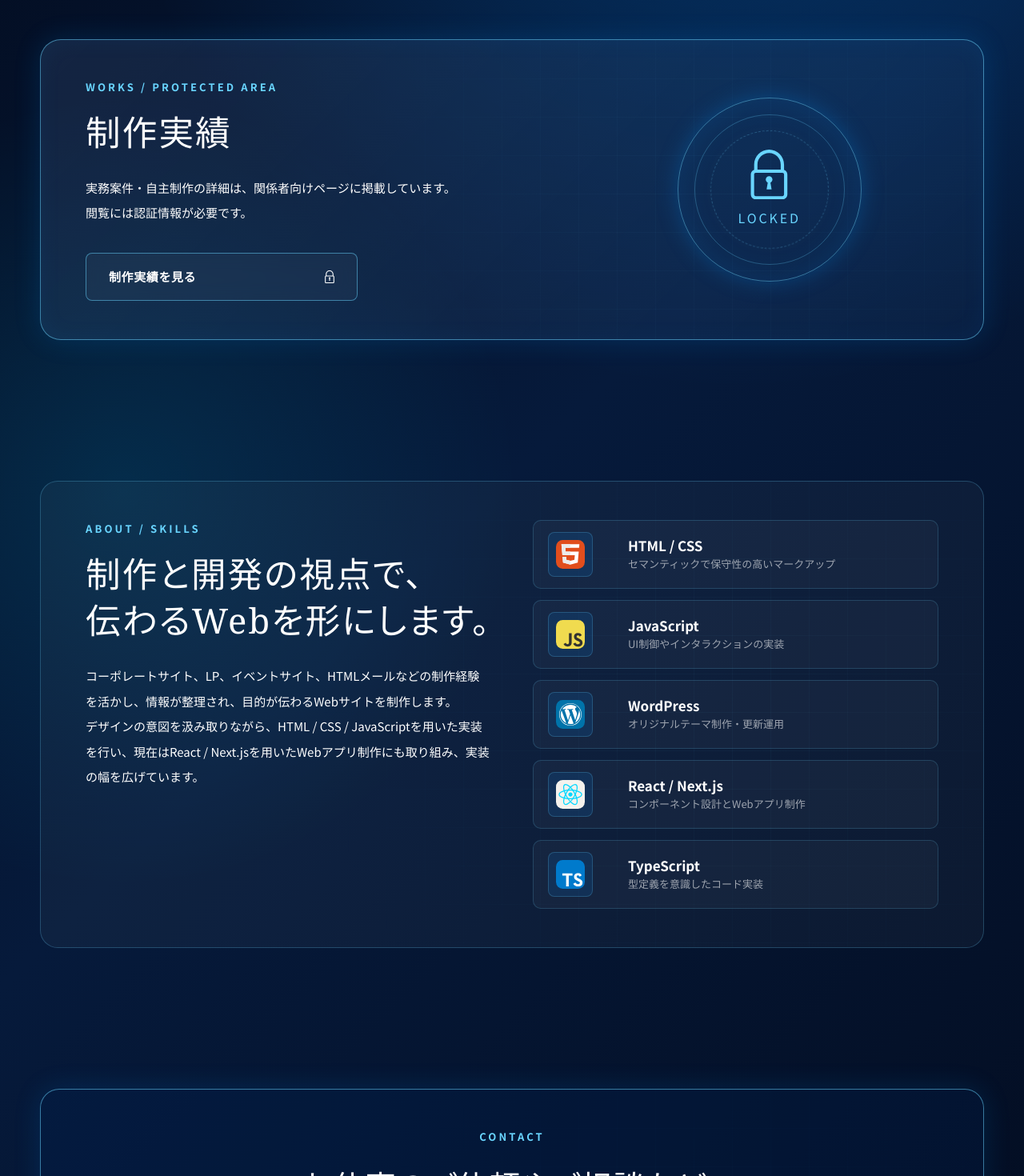
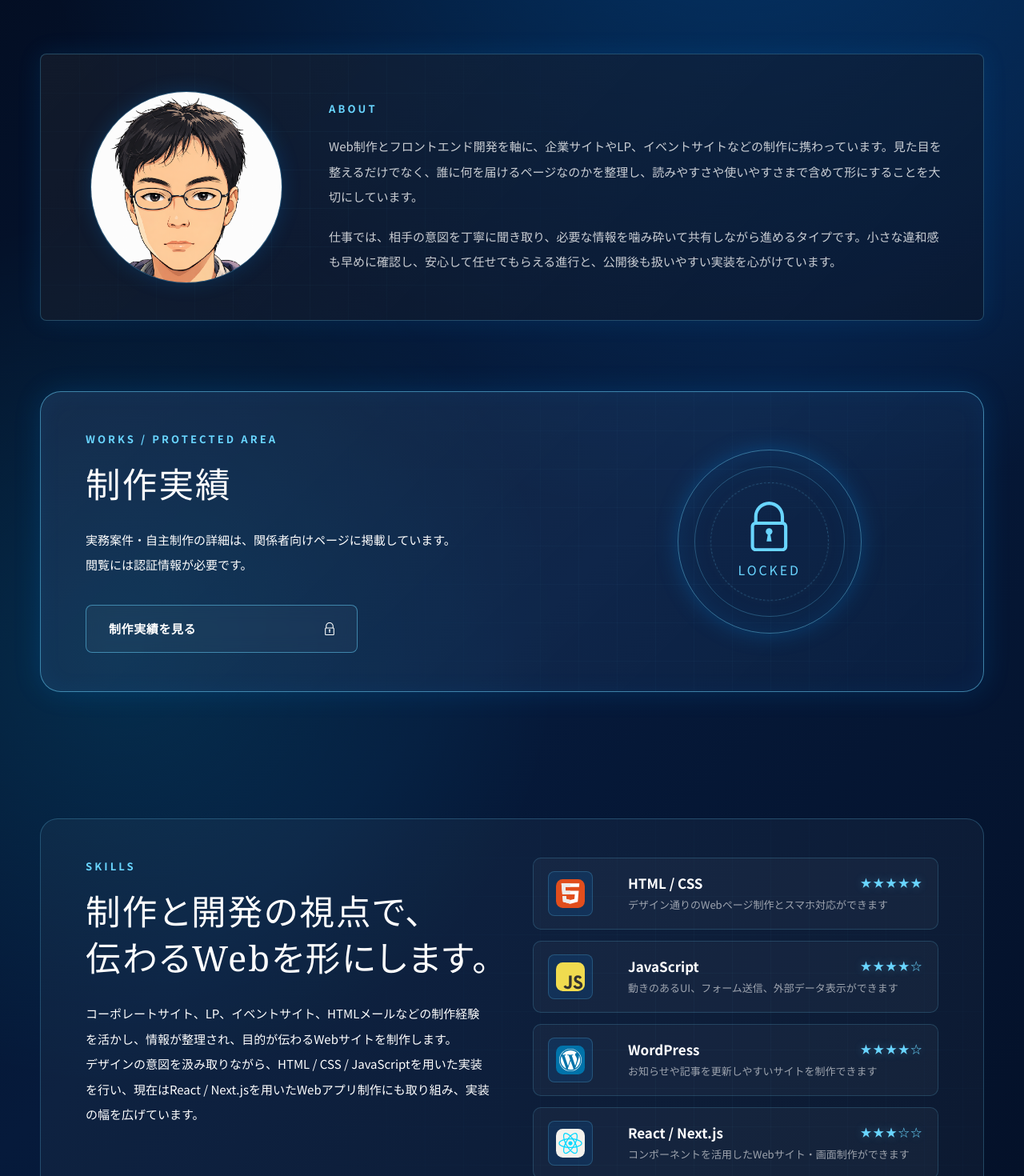
Before and after one commit to hiro9791777/portfolio, a Next.js app: page / in a window 1280 px wide. Shown: the part 800-2270 px from the top of the page at 80% size. Built offline with nearby package versions, Linux system fonts and the light colour scheme.

Commit message:
トップページにプロフィール追加

```diff
--- a/app/components/Header.module.css
+++ b/app/components/Header.module.css
@@ -34,7 +34,7 @@
 
 .header__nav {
     display: flex;
-    gap: 0 40px;
+    gap: 0 32px;
 }
 
 .header__nav a {
@@ -56,10 +56,10 @@
 
     .header__nav {
         flex-wrap: wrap;
-        gap: 0 21px;
+        gap: 0 16px;
     }
 
     .header__nav a {
-        font-size: 12px;
+        font-size: 11px;
     }
 }
--- a/app/components/Header.tsx
+++ b/app/components/Header.tsx
@@ -18,6 +18,7 @@ const Header = () => {
             <nav className={styles.header__nav} aria-label="グローバルナビゲーション">
                 <Link href="/#works">WORKS</Link>
                 <Link href="/#about">ABOUT</Link>
+                <Link href="/#skills">SKILLS</Link>
                 <Link href="/#contact">CONTACT</Link>
             </nav>
         </div>
--- a/app/page.module.css
+++ b/app/page.module.css
@@ -355,6 +355,79 @@
     letter-spacing: 0.44em;
 }
 
+/* about */
+.about {
+    padding-bottom: 18px;
+}
+
+.about-profile {
+    position: relative;
+    display: grid;
+    grid-template-columns: 260px 1fr;
+    gap: 48px;
+    align-items: center;
+    padding: 46px 52px;
+    border: 1px solid rgba(105, 213, 255, 0.26);
+    border-radius: 8px;
+    background:
+    linear-gradient(135deg, rgba(255, 255, 255, 0.06), rgba(255, 255, 255, 0.025)),
+    rgba(2, 8, 23, 0.46);
+    box-shadow: 0 0 30px rgba(0, 150, 255, 0.12);
+    overflow: hidden;
+}
+
+.about-profile::before {
+    content: "";
+    position: absolute;
+    inset: 0;
+    background-image:
+    linear-gradient(rgba(105, 213, 255, 0.04) 1px, transparent 1px),
+    linear-gradient(90deg, rgba(105, 213, 255, 0.04) 1px, transparent 1px);
+    background-size: 48px 48px;
+    mask-image: radial-gradient(circle at 24% 48%, #000 0%, transparent 54%);
+    pointer-events: none;
+}
+
+.about-profile__image-wrap {
+    position: relative;
+    z-index: 2;
+    aspect-ratio: 1 / 1;
+    width: 240px;
+    justify-self: center;
+    overflow: hidden;
+    border-radius: 50%;
+    border: 1px solid rgba(105, 213, 255, 0.28);
+    background: rgba(0, 140, 255, 0.1);
+    box-shadow:
+    0 0 24px rgba(0, 150, 255, 0.18),
+    inset 0 0 24px rgba(0, 150, 255, 0.08);
+}
+
+.about-profile__image {
+    width: 100%;
+    height: 100%;
+    object-fit: cover;
+}
+
+.about-profile__body {
+    position: relative;
+    z-index: 2;
+}
+
+.about-profile__text {
+    display: grid;
+    gap: 18px;
+    margin-top: 20px;
+    color: rgba(255, 255, 255, 0.78);
+    font-size: 15px;
+    line-height: 2.1;
+}
+
+/* skills */
+.skills-section {
+    padding-top: 70px;
+}
+
 /* protected works */
 .works-entry {
     padding-top: 70px;
@@ -508,7 +581,7 @@
     grid-template-columns: 82px 1fr;
     gap: 18px;
     align-items: center;
-    padding: 14px 18px;
+    padding: 16px 18px;
     border: 1px solid rgba(105, 213, 255, 0.18);
     border-radius: 10px;
     background: rgba(255, 255, 255, 0.035);
@@ -527,13 +600,30 @@
     border: 1px solid rgba(105, 213, 255, 0.22);
 }
 
+.skill__row {
+    display: flex;
+    align-items: center;
+    justify-content: space-between;
+    gap: 18px;
+}
+
 .skill__title {
     font-weight: 700;
     font-size: 17px;
     line-height: 1.5;
 }
 
+.skill__rating {
+    flex: 0 0 auto;
+    color: #69d5ff;
+    font-size: 14px;
+    line-height: 1.4;
+    letter-spacing: 0.12em;
+    text-shadow: 0 0 12px rgba(105, 213, 255, 0.28);
+}
+
 .skill__text {
+    margin-top: 4px;
     color: rgba(255, 255, 255, 0.58);
     font-size: 13px;
     line-height: 1.7;
@@ -705,8 +795,14 @@
 
 @media (max-width: 900px) {
     .works-card,
-    .about-card {
+    .about-card,
+    .about-profile {
     grid-template-columns: 1fr;
+    }
+
+    .about-profile__image-wrap {
+    max-width: 240px;
+    justify-self: center;
     }
 
     .hero__meta {
@@ -778,8 +874,17 @@
 
     .works-card,
     .about-card,
+    .about-profile,
     .contact-card {
     padding: 32px 24px;
+    }
+
+    .about-profile {
+    gap: 30px;
+    }
+
+    .about-profile__image-wrap {
+    width: min(220px, 72vw);
     }
 
     .lock-visual__circle {
@@ -795,6 +900,12 @@
     grid-template-columns: 64px 1fr;
     }
 
+    .skill__row {
+    align-items: flex-start;
+    flex-direction: column;
+    gap: 4px;
+    }
+
     .circuit--01,
     .circuit--02 {
     opacity: 0.28;
--- a/app/page.tsx
+++ b/app/page.tsx
@@ -1,4 +1,5 @@
 import Link from "next/link";
+import Image from "next/image";
 import { BriefcaseBusinessIcon, ChevronRightIcon, CodeXmlIcon, HtmlIcon, JavaScriptIcon, LockIcon, PanelToLeftIcon, ReactIcon, TypeScriptIcon, WordPressIcon } from "./components/Icon";
 import ContactForm from "./components/ContactForm";
 import ScrollReveal from "./components/ScrollReveal";
@@ -64,7 +65,7 @@ export default function Home() {
               </p>
 
               <div className={styles.hero__actions}>
-                <a href="#about" className={`${styles.button} ${styles["button--primary"]}`}>経験・スキルを見る <span><ChevronRightIcon className={styles.button__arrow} aria-hidden="true" /></span></a>
+                <a href="#skills" className={`${styles.button} ${styles["button--primary"]}`}>経験・スキルを見る <span><ChevronRightIcon className={styles.button__arrow} aria-hidden="true" /></span></a>
                 <a href="#contact" className={`${styles.button} ${styles["button--secondary"]}`}>お問い合わせ <span><ChevronRightIcon className={styles.button__arrow} aria-hidden="true" /></span></a>
               </div>
             </div>
@@ -86,6 +87,35 @@ export default function Home() {
               </div>
             </div>
             <div className={styles.hero__name}>HIRONORI YANASE</div>
+          </div>
+        </div>
+      </section>
+
+      <section className={`section ${styles.about}`} id="about">
+        <div className="container">
+          <div className={styles["about-profile"]}>
+            <div className={styles["about-profile__image-wrap"]}>
+              <Image
+                src="/images/profile.png"
+                alt="Hironori Yanaseのプロフィール写真"
+                width={460}
+                height={460}
+                sizes="(max-width: 900px) 100vw, 420px"
+                className={styles["about-profile__image"]}
+              />
+            </div>
+
+            <div className={styles["about-profile__body"]}>
+              <div className="section-label">ABOUT</div>
+              <div className={styles["about-profile__text"]}>
+                <p>
+                  Web制作とフロントエンド開発を軸に、企業サイトやLP、イベントサイトなどの制作に携わっています。見た目を整えるだけでなく、誰に何を届けるページなのかを整理し、読みやすさや使いやすさまで含めて形にすることを大切にしています。
+                </p>
+                <p>
+                  仕事では、相手の意図を丁寧に聞き取り、必要な情報を噛み砕いて共有しながら進めるタイプです。小さな違和感も早めに確認し、安心して任せてもらえる進行と、公開後も扱いやすい実装を心がけています。
+                </p>
+              </div>
+            </div>
           </div>
         </div>
       </section>
@@ -120,11 +150,11 @@ export default function Home() {
         </div>
       </section>
 
-      <section className={`section ${styles.about}`} id="about">
+      <section className={`section ${styles["skills-section"]}`} id="skills">
         <div className="container">
           <div className={styles["about-card"]}>
             <div className={styles["about-card__body"]}>
-              <div className="section-label">ABOUT / SKILLS</div>
+              <div className="section-label">SKILLS</div>
               <ScrollReveal className={styles.reveal}>
                 <h2 className="section-title">制作と開発の視点で、<br className="pc-only"/>伝わるWebを形にします。</h2>
               </ScrollReveal>
@@ -138,40 +168,55 @@ export default function Home() {
               <div className={styles.skill}>
                 <div className={styles.skill__icon}><HtmlIcon aria-hidden="true" /></div>
                 <div>
-                  <div className={styles.skill__title}>HTML / CSS</div>
-                  <div className={styles.skill__text}>セマンティックで保守性の高いマークアップ</div>
+                  <div className={styles.skill__row}>
+                    <div className={styles.skill__title}>HTML / CSS</div>
+                    <div className={styles.skill__rating} aria-label="5段階中5">★★★★★</div>
+                  </div>
+                  <div className={styles.skill__text}>デザイン通りのWebページ制作とスマホ対応ができます</div>
                 </div>
               </div>
 
               <div className={styles.skill}>
                 <div className={styles.skill__icon}><JavaScriptIcon aria-hidden="true" /></div>
                 <div>
-                  <div className={styles.skill__title}>JavaScript</div>
-                  <div className={styles.skill__text}>UI制御やインタラクションの実装</div>
+                  <div className={styles.skill__row}>
+                    <div className={styles.skill__title}>JavaScript</div>
+                    <div className={styles.skill__rating} aria-label="5段階中4">★★★★☆</div>
+                  </div>
+                  <div className={styles.skill__text}>動きのあるUI、フォーム送信、外部データ表示ができます</div>
                 </div>
               </div>
 
               <div className={styles.skill}>
                 <div className={styles.skill__icon}><WordPressIcon aria-hidden="true" /></div>
                 <div>
-                  <div className={styles.skill__title}>WordPress</div>
-                  <div className={styles.skill__text}>オリジナルテーマ制作・更新運用</div>
+                  <div className={styles.skill__row}>
+                    <div className={styles.skill__title}>WordPress</div>
+                    <div className={styles.skill__rating} aria-label="5段階中4">★★★★☆</div>
+                  </div>
+                  <div className={styles.skill__text}>お知らせや記事を更新しやすいサイトを制作できます</div>
                 </div>
               </div>
 
               <div className={styles.skill}>
                 <div className={styles.skill__icon}><ReactIcon aria-hidden="true" /></div>
                 <div>
-                  <div className={styles.skill__title}>React / Next.js</div>
-                  <div className={styles.skill__text}>コンポーネント設計とWebアプリ制作</div>
+                  <div className={styles.skill__row}>
+                    <div className={styles.skill__title}>React / Next.js</div>
+                    <div className={styles.skill__rating} aria-label="5段階中3">★★★☆☆</div>
+                  </div>
+                  <div className={styles.skill__text}>コンポーネントを活用したWebサイト・画面制作ができます</div>
                 </div>
               </div>
 
               <div className={styles.skill}>
                 <div className={styles.skill__icon}><TypeScriptIcon aria-hidden="true" /></div>
                 <div>
-                  <div className={styles.skill__title}>TypeScript</div>
-                  <div className={styles.skill__text}>型定義を意識したコード実装</div>
+                  <div className={styles.skill__row}>
+                    <div className={styles.skill__title}>TypeScript</div>
+                    <div className={styles.skill__rating} aria-label="5段階中3">★★★☆☆</div>
+                  </div>
+                  <div className={styles.skill__text}>修正や追加がしやすいコードで実装できます</div>
                 </div>
               </div>
             </div>
```
Also changed, not shown: public/images/profile.png (added).
